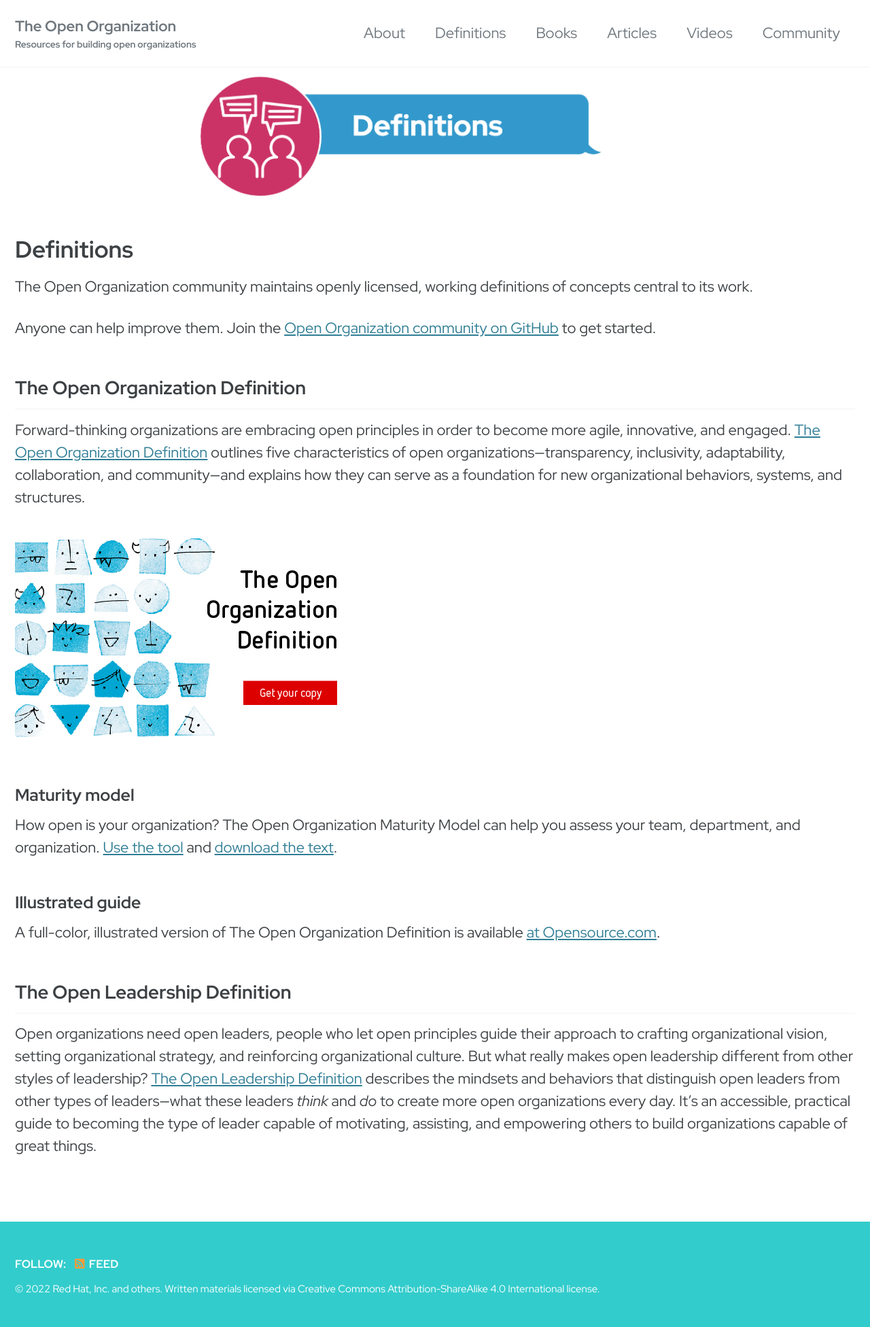
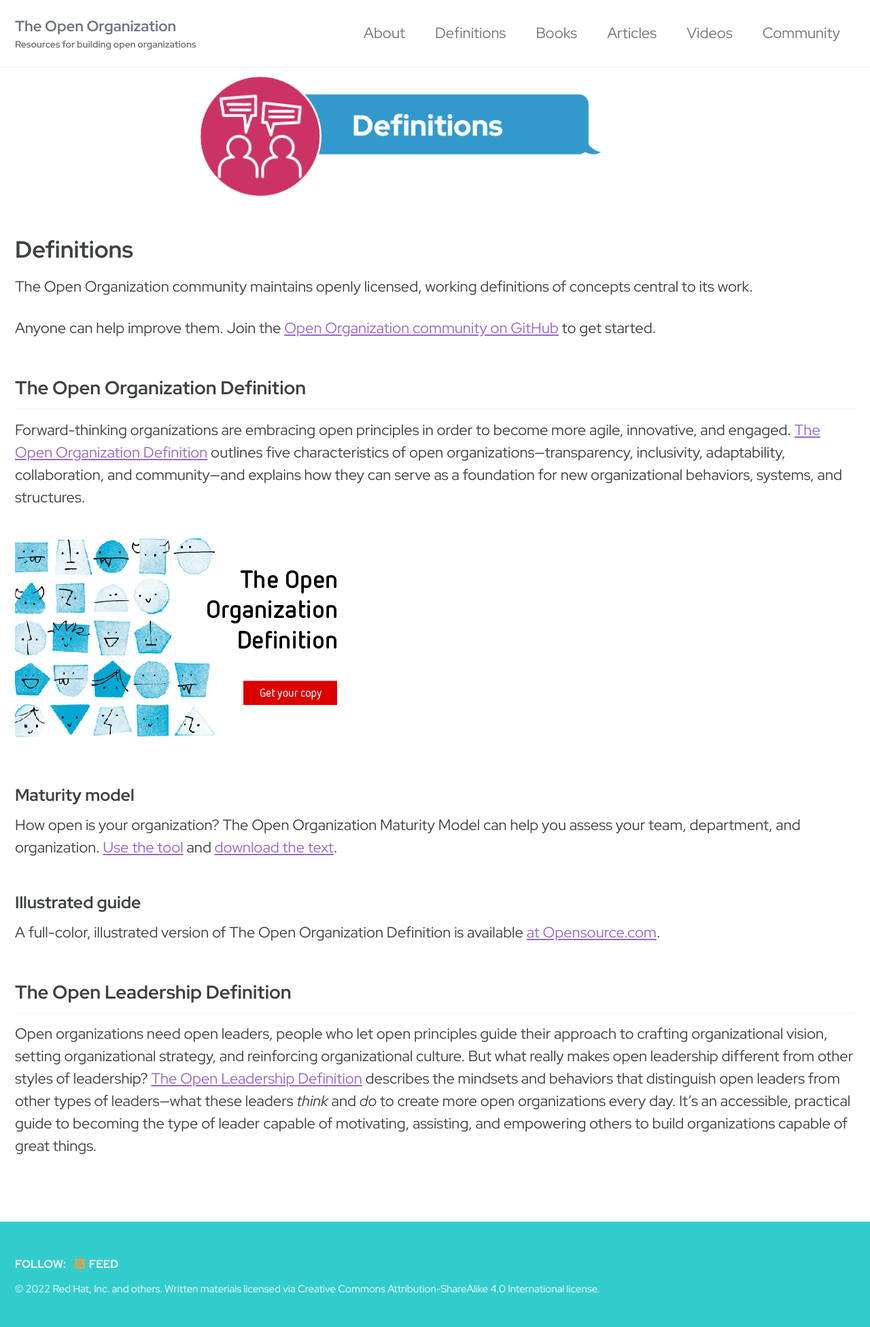
Before and after one commit to open-organization/new-website, a Jekyll site: the page built from _pages/definitions.md, in a window 1280 px wide. Shown: the whole page at 68% size. Built offline with Jekyll 4.4.1, drawn with Linux system fonts in a browser that asks for light colours; cached includes are drawn as plain includes; some web fonts are replaced.

Commit message:
Set global hyperlink color

```diff
--- a/_sass/minimal-mistakes/_variables.scss
+++ b/_sass/minimal-mistakes/_variables.scss
@@ -110,9 +110,9 @@
 $xing-color: #006567 !default;
 
 /* links */
-$link-color: mix(#000, $info-color, 20%) !default;
-$link-color-hover: mix(#000, $link-color, 25%) !default;
-$link-color-visited: mix(#fff, $link-color, 15%) !default;
+$link-color: #9966cc !default;
+$link-color-hover: #9966cc !default;
+$link-color-visited: #9966cc !default;
 $masthead-link-color: $primary-color !default;
 $masthead-link-color-hover: mix(#000, $primary-color, 25%) !default;
 $navicon-link-color-hover: mix(#fff, $primary-color, 75%) !default;
```
